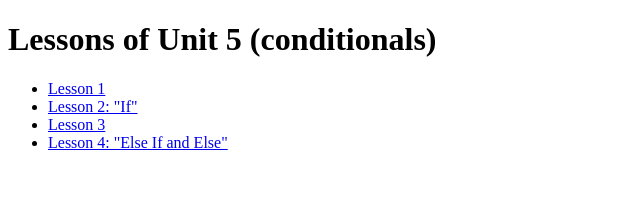
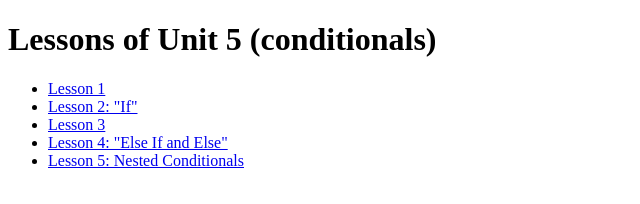
Before and after one commit to seejaiy/seejaiy.github.io, a plain HTML site: page u5conditionals/conditionals.html in a window 1280 px wide. Shown: the whole page, without its empty margins (0-640 px from the left). Drawn offline with Linux system fonts and the light colour scheme.

Commit message:
Update conditionals.html

```diff
--- a/u5conditionals/conditionals.html
+++ b/u5conditionals/conditionals.html
@@ -13,6 +13,7 @@
         <li><a href="Lesson 2/if.html">Lesson 2: "If"</a></li>
         <li><a href="filler.html">Lesson 3</a></li>
         <li><a href="Lesson 4/elseif.html">Lesson 4: "Else If and Else"</a></li>
+        <li><a href="Lesson 5/nestcond.html">Lesson 5: Nested Conditionals</a></li>
     </ul>
 </body>
 </html>
```
